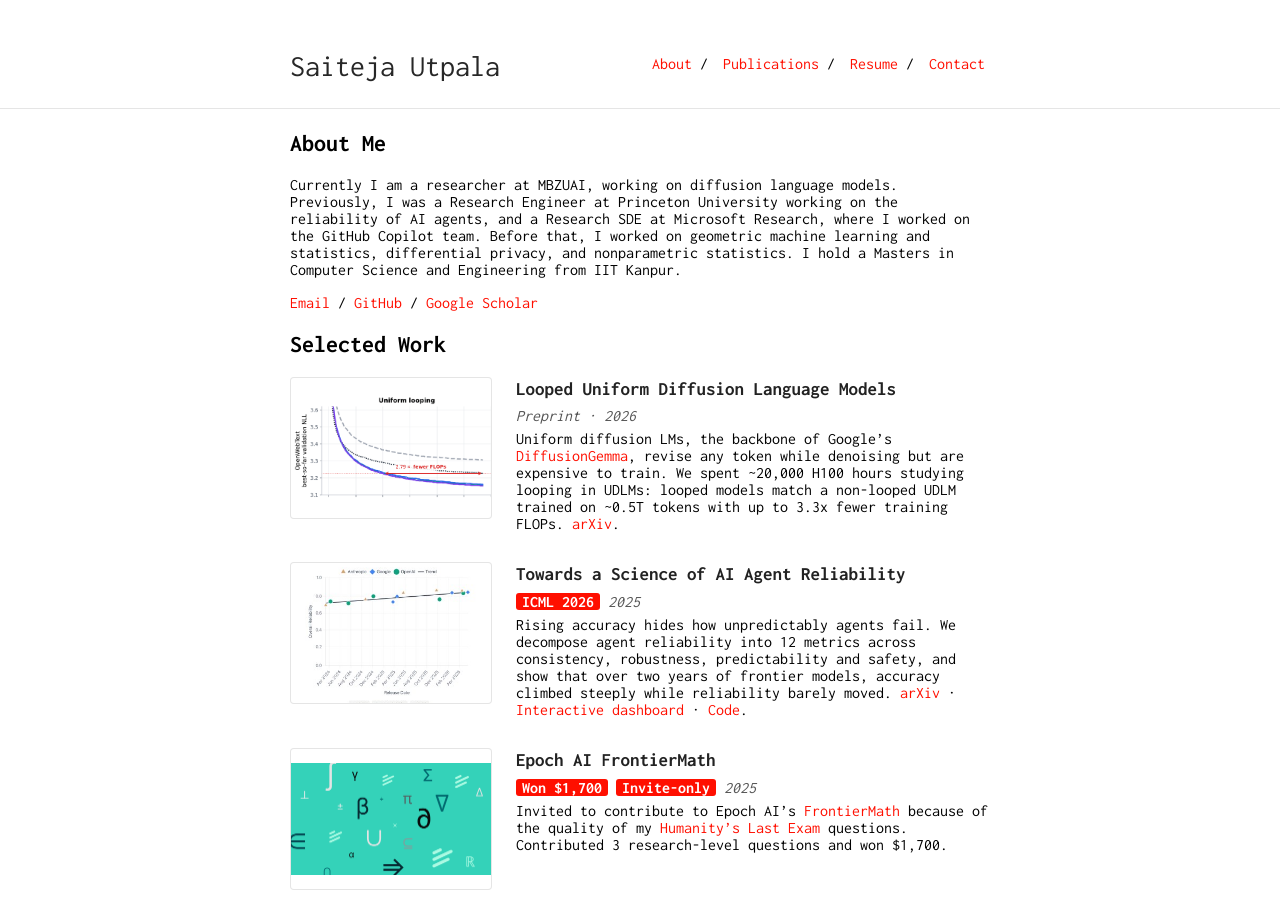
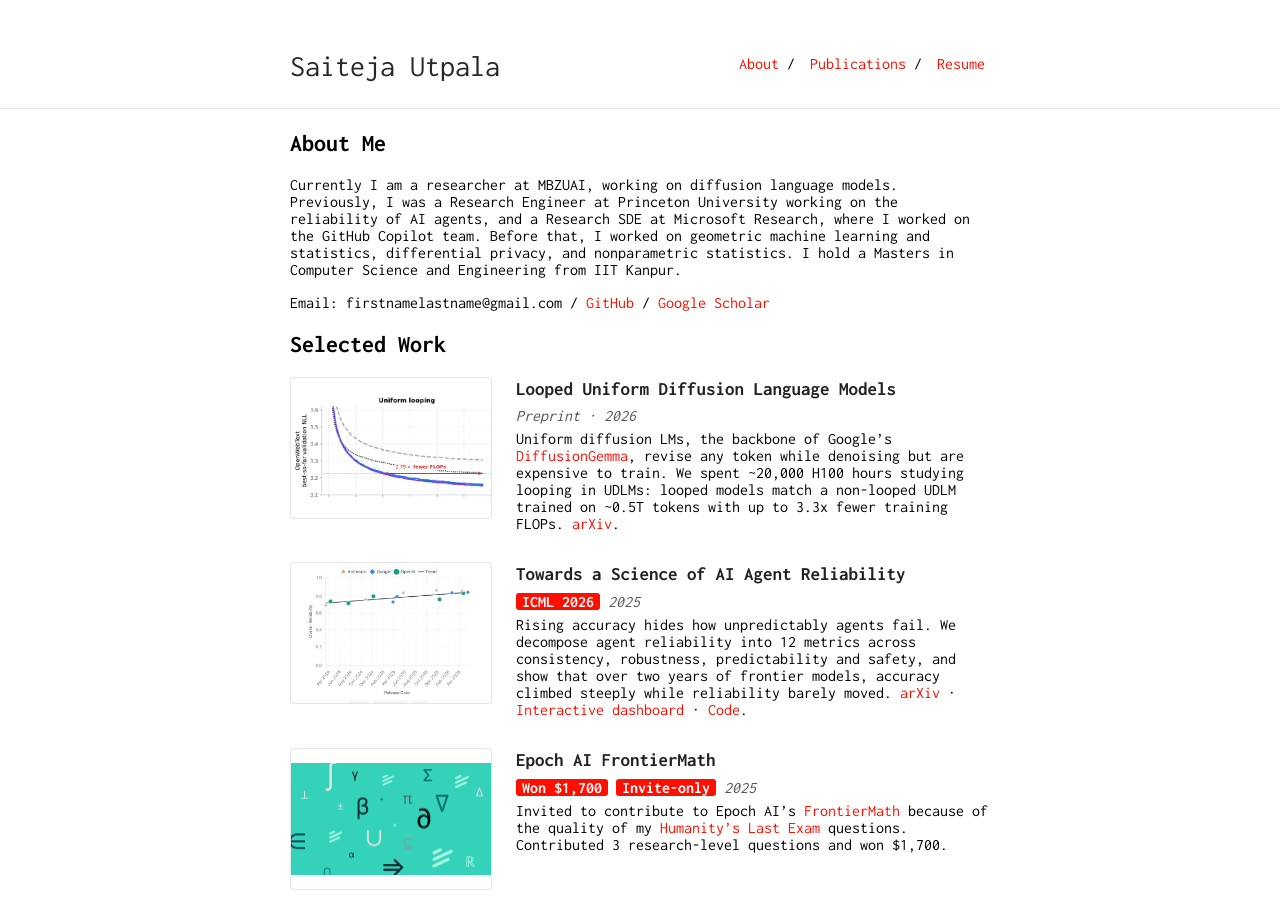
Before and after one commit to SaitejaUtpala/saitejautpala.github.io, a Jekyll site: the page built from index.md, in a window 1280 px wide and 900 px high. Built offline with Jekyll 4.4.1, drawn with Linux system fonts in a browser that asks for light colours; our own code applies the rules of GitHub Pages for plain Markdown files.

Commit message:
Remove contact page and hide email from scrapers.
Drop the Contact page and nav link (email and phone numbers), and show the email as firstnamelastname@gmail.com instead of a mailto link.

```diff
--- a/_config.yml
+++ b/_config.yml
@@ -36,5 +36,3 @@ nav:
    link: "/publications"
  - name: "Resume"
    link: "resume.pdf"
- - name: "Contact"
-   link: "contact"
--- a/index.md
+++ b/index.md
@@ -10,7 +10,7 @@
 Before that, I worked on geometric machine learning and statistics, differential privacy, and nonparametric statistics.
 I hold a Masters in Computer Science and Engineering from IIT Kanpur.
 
-[Email](mailto:saitejautpala@gmail.com) / [GitHub](https://github.com/SaitejaUtpala) / [Google Scholar](https://scholar.google.com/citations?hl=en&user=5oBTAV8AAAAJ&view_op=list_works&sortby=pubdate)
+Email: firstnamelastname@gmail.com / [GitHub](https://github.com/SaitejaUtpala) / [Google Scholar](https://scholar.google.com/citations?hl=en&user=5oBTAV8AAAAJ&view_op=list_works&sortby=pubdate)
 
 {% assign highlights = site.posts | where: "highlight", true %}
 {% if highlights.size > 0 %}
```
Also changed, not shown: _drafts/research-update-template.md (+1 -1 lines), contact.md (deleted, +0 -10 lines).
